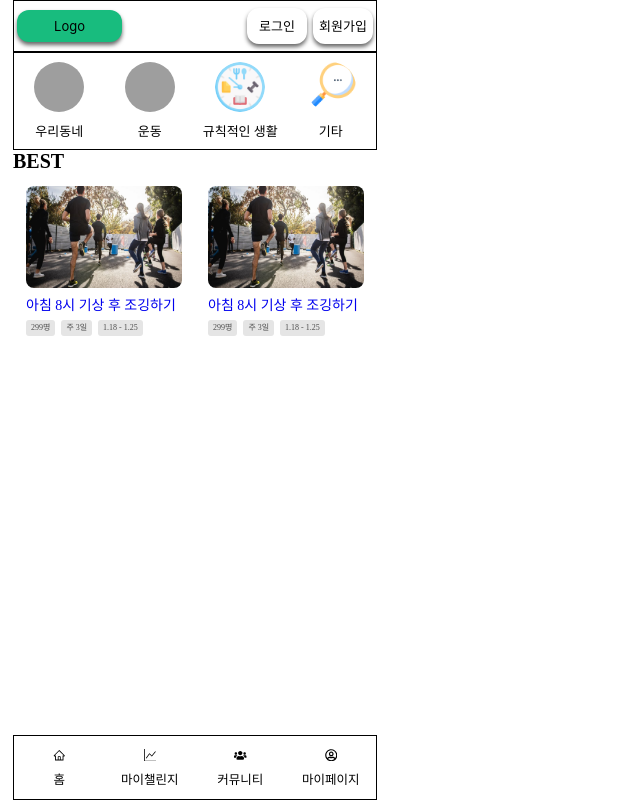
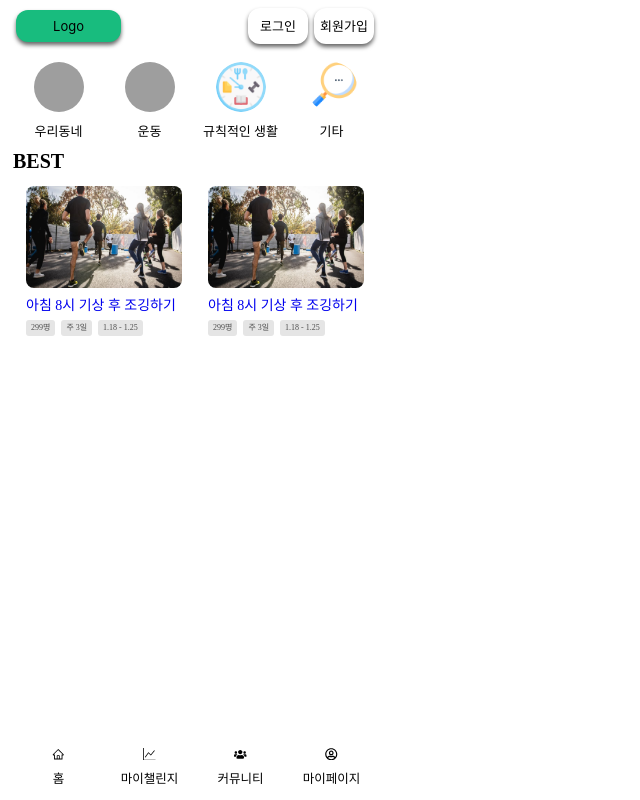
Before and after one commit to codestates-seb/seb41_main_013, a React (Create React App) app in the folder client/: page / in a window 1280 px wide. Shown: the whole page, without its empty margins (0-640 px from the left). Built offline with nearby package versions, Linux system fonts and the light colour scheme; grey boxes are pictures that could not be loaded.

Commit message:
#8 - design: MainHeader, Footer 위치 고정

```diff
--- a/client/src/components/Category.js
+++ b/client/src/components/Category.js
@@ -9,13 +9,13 @@ import { useState } from "react";
 import { Link } from "react-router-dom";
 
 // MainCategory
-export const HomeCategory = () => {
+export const HomeCategory = (props) => {
 	return (
 		<MainCategoryContainer>
-			<Category title="우리동네" src={town} NavTo="/community/0" />
-			<Category title="운동" src={exercise} NavTo="/community/1" />
-			<Category title="규칙적인 생활" src={life} NavTo="/community/2" />
-			<Category title="기타" src={etc} NavTo="/community/3" />
+			<Category title="우리동네" src={town} NavTo={`/${props.NavTo}/0`} />
+			<Category title="운동" src={exercise} NavTo={`/${props.NavTo}/1`} />
+			<Category title="규칙적인 생활" src={life} NavTo={`/${props.NavTo}/2`} />
+			<Category title="기타" src={etc} NavTo={`/${props.NavTo}/3`} />
 		</MainCategoryContainer>
 	);
 };
@@ -68,12 +68,16 @@ export const SelectCategory = () => {
 };
 
 const MainCategoryContainer = styled.div`
-	border: 1px solid black;
+	/* border: 1px solid black; */
 	width: 36.4rem;
 	height: 9.8rem;
 	padding: 1rem 0;
 	display: flex;
 	align-items: center;
+	position: fixed;
+	top: 5.2rem;
+	z-index: 9999;
+	background-color: white;
 `;
 
 const CategoryItemContainer = styled.div`
--- a/client/src/components/Footer.js
+++ b/client/src/components/Footer.js
@@ -5,9 +5,9 @@ import { AiOutlineHome } from "react-icons/ai";
 import theme from "./theme";
 import { Link } from "react-router-dom";
 
-export const Footer = (props) => {
+export const Footer = () => {
 	return (
-		<FooterContainer position={props.position} bottom={props.bottom}>
+		<FooterContainer>
 			<BottomItem to="/">
 				<AiOutlineHome />
 				<span>홈</span>
@@ -29,12 +29,14 @@ export const Footer = (props) => {
 };
 
 const FooterContainer = styled.div`
-	border: 1px solid black;
+	/* border: 1px solid black; */
 	width: 36.4rem;
 	height: 6.5rem;
 	display: flex;
-	position: ${(props) => props.position};
-	bottom: ${(props) => props.bottom};
+	position: fixed;
+	bottom: 0;
+	z-index: 9999;
+	background-color: white;
 `;
 
 const BottomItem = styled(Link)`
--- a/client/src/components/Header.js
+++ b/client/src/components/Header.js
@@ -52,12 +52,16 @@ export const MypageHeader = (props) => {
 };
 
 const Main = styled.div`
-	border: 1px solid black;
+	/* border: 1px solid black; */
 	width: 36.4rem;
 	height: 5.2rem;
 	display: flex;
 	align-items: center;
 	justify-content: space-between;
+	position: fixed;
+	top: 0;
+	z-index: 9999;
+	background-color: white;
 `;
 
 const Title = styled.div`
--- a/client/src/pages/Community.js
+++ b/client/src/pages/Community.js
@@ -17,7 +17,7 @@ export const Community = () => {
 	return (
 		<>
 			<CommunitycContainer>
-				<HomeCategory />
+				<HomeCategory NavTo="community" />
 				<div className="margin">
 					<SearchInput />
 				</div>
@@ -39,6 +39,9 @@ export const Community = () => {
 };
 
 const CommunitycContainer = styled.div`
+	margin-top: 15rem;
+	margin-bottom: 6.5rem;
+
 	.margin {
 		margin-bottom: 1rem;
 	}
--- a/client/src/pages/Home.js
+++ b/client/src/pages/Home.js
@@ -2,8 +2,6 @@
 import styled from "styled-components";
 import { HomeCategory } from "../components/Category";
 import { HomeChallengeItem } from "../components/ChallengeItem";
-import { MainHeader } from "../components/Header";
-import { Footer } from "../components/Footer";
 import { BackToTopBtn } from "../components/Button";
 
 const Home = () => {
@@ -11,9 +9,8 @@ const Home = () => {
   const challengeId = 1;
 
   return (
-    <>
-      <MainHeader />
-      <HomeCategory />
+    <HomeWrapper>
+      <HomeCategory NavTo="challenges" />
       <StyledH1>BEST</StyledH1>
       {/* map */}
       <HomeChallengeItemContainer>
@@ -42,10 +39,14 @@ const Home = () => {
         />
       </HomeChallengeItemContainer>
       <BackToTopBtn />
-      <Footer position="fixed" bottom="0" />
-    </>
+    </HomeWrapper>
   );
 };
+
+const HomeWrapper = styled.div`
+  margin-top: 15rem;
+  margin-bottom: 6.5rem;
+`;
 
 const StyledH1 = styled.h1`
   font-size: 2rem;
--- a/client/src/pages/MyChallenge.js
+++ b/client/src/pages/MyChallenge.js
@@ -1,16 +1,13 @@
 import styled from "styled-components";
 import { BackToTopBtn, CreateBtn } from "../components/Button";
 import { MyChallengeItem } from "../components/ChallengeItem";
-import { Footer } from "../components/Footer";
-import { MainHeader } from "../components/Header";
 
 const MyChallenge = () => {
   const categoryId = 1;
   const challengeId = 1;
 
   return (
-    <>
-      <MainHeader />
+    <MyChallengeWrapper>
       {/* map */}
       <MyChallengeItemContainer>
         <MyChallengeItem
@@ -46,10 +43,14 @@ const MyChallenge = () => {
       </MyChallengeItemContainer>
       <CreateBtn NavTo="/challenges/create" />
       <BackToTopBtn />
-      <Footer position="fixed" bottom="0" />
-    </>
+    </MyChallengeWrapper>
   );
 };
+
+const MyChallengeWrapper = styled.div`
+  margin-top: 5.2rem;
+  margin-bottom: 6.5rem;
+`;
 
 const MyChallengeItemContainer = styled.div`
   display: flex;
--- a/client/src/router/Router.js
+++ b/client/src/router/Router.js
@@ -3,15 +3,6 @@ import { Routes, Route, Outlet } from "react-router-dom";
 // import { Loading } from "../components/Loading";
 import { Footer } from "../components/Footer";
 import { MainHeader } from "../components/Header";
-// import {
-//   Home,
-//   MyChallenge,
-//   MyPage,
-//   UserCreateChallenge,
-//   UserCompleteChallenge,
-//   UserPasswordChange,
-//   UserProfileEdit
-// } from "../pages";
 import Home from "../pages/Home";
 import HomeCategoryBoard from "../pages/HomeCategoryBoard";
 import ChallengeDetail from "../pages/ChallengeDetail";
@@ -80,14 +71,12 @@ export const OurPath = () => {
 				<Route path="/userComplete" element={<UserCompleteChallenge />} />
 				<Route path="/changePw" element={<UserPasswordChange />} />
 				<Route path="/editProfile" element={<UserProfileEdit />} />
-				<Route path="/" element={<Home />} />
 				<Route path="/challenges/:categoryId" element={<HomeCategoryBoard />} />
 				<Route
 					path="/challenges/:categoryId/:challengeId"
 					element={<ChallengeDetail />}
 				/>
 				<Route path="/challenges/create" element={<CreateChallenge />} />
-				<Route path="/mychallenge" element={<MyChallenge />} />
 				<Route
 					path="/mychallenge/:challengeId/upload"
 					element={<MyChallengeUpload />}
@@ -101,6 +90,8 @@ export const OurPath = () => {
 			<Route element={<Overlaps />}>
 				{/* 마이페이지
             커뮤니티 */}
+				<Route path="/" element={<Home />} />
+				<Route path="/mychallenge" element={<MyChallenge />} />
 				<Route path="/community" element={<Community />} />
 			</Route>
 			{/* footer 고정된 페이지 */}
```
